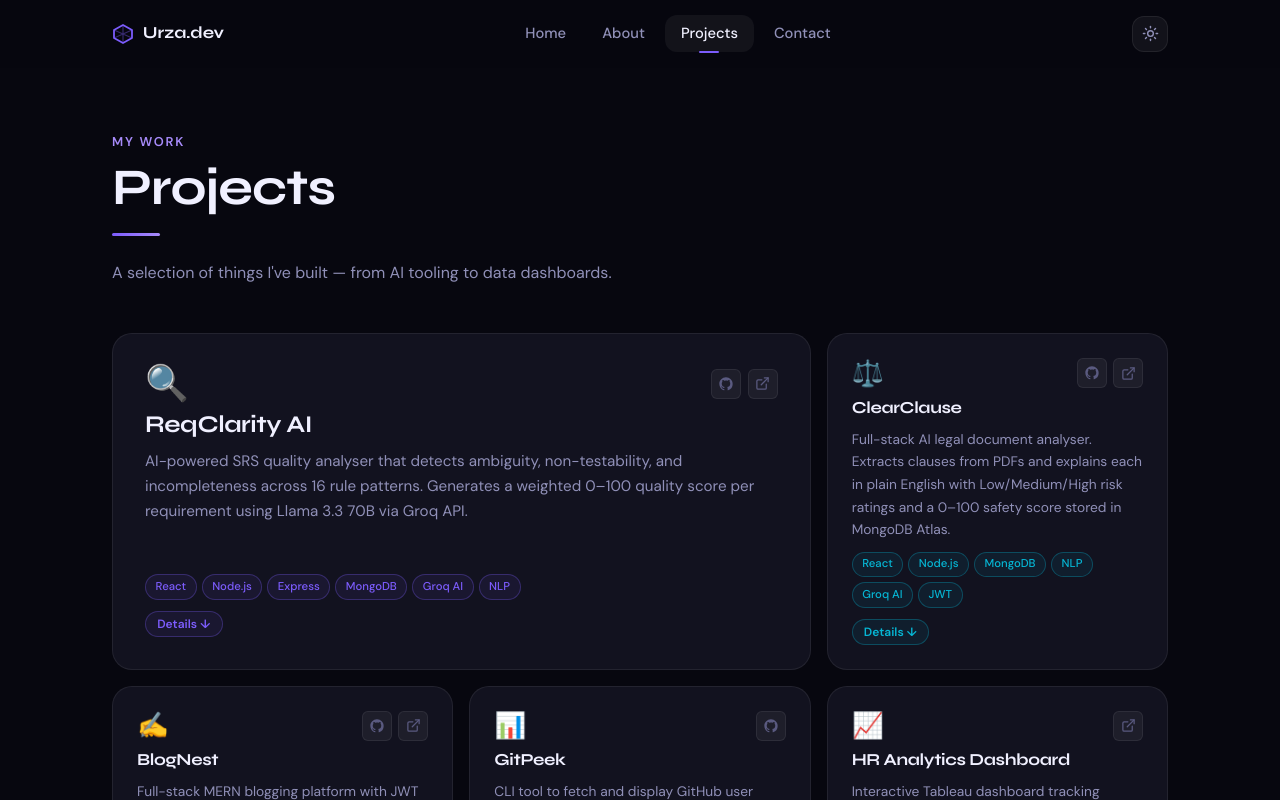
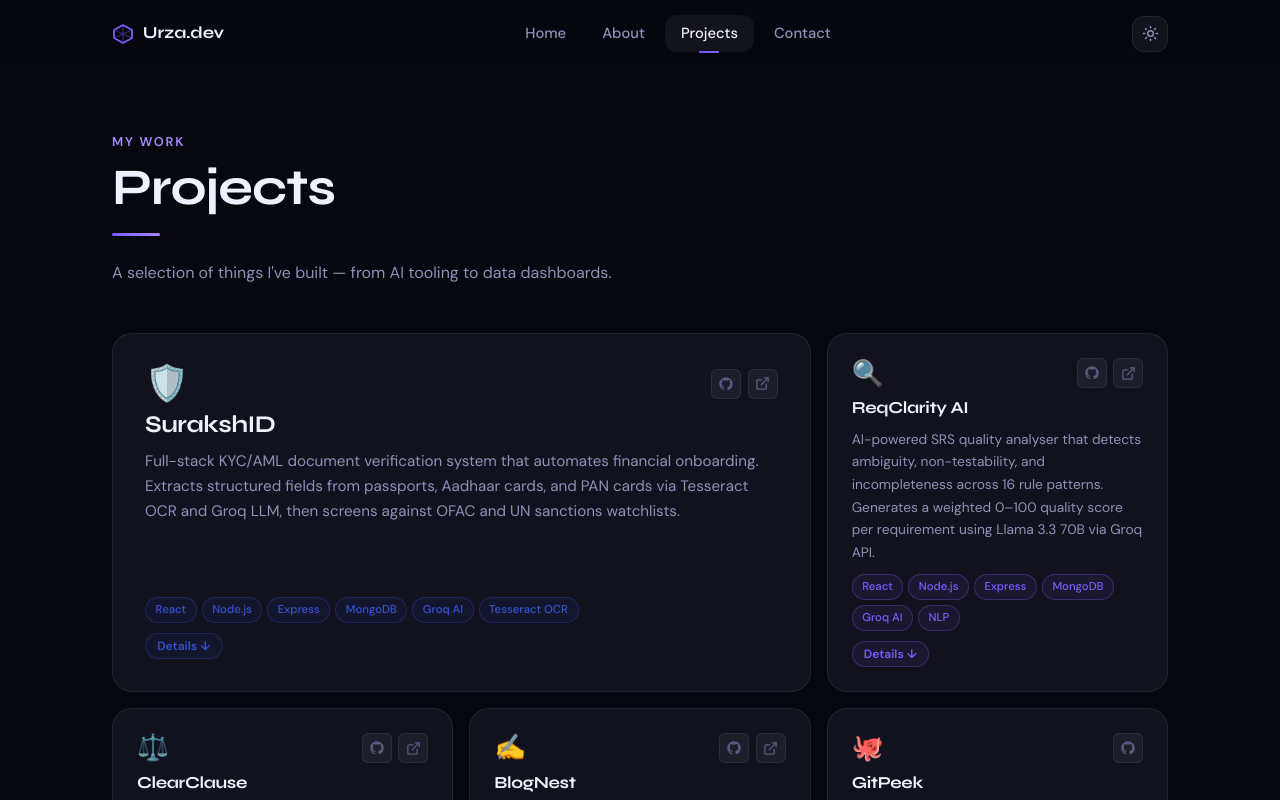
Before and after one commit to urzarai/PersonalPortfolio, a React (Vite) app: page /projects in a window 1280 px wide. Shown: the top 800 px of the page. Built offline with nearby package versions, Linux system fonts and the light colour scheme.

Commit message:
Add SurakshID to Projects

```diff
--- a/src/pages/Projects.jsx
+++ b/src/pages/Projects.jsx
@@ -9,6 +9,19 @@ const GithubIcon = () => (
 )
 
 const FEATURED = [
+  {
+    id: 'surakshid',
+    title: 'SurakshID',
+    description: 'Full-stack KYC/AML document verification system that automates financial onboarding. Extracts structured fields from passports, Aadhaar cards, and PAN cards via Tesseract OCR and Groq LLM, then screens against OFAC and UN sanctions watchlists.',
+    detail: 'Built a 6-stage verification pipeline (upload → classify → extract → validate → screen → score) with AML watchlist screening using fuse.js fuzzy name matching against OFAC Consolidated and UN Security Council lists. Produces a weighted 0–100 risk score with compliance-grade PDF audit reports via PDFKit. Deployed via Docker on Render + Vercel with MongoDB Atlas.',
+    tags: ['React', 'Node.js', 'Express', 'MongoDB', 'Groq AI', 'Tesseract OCR'],
+    accent: '#3451d1',
+    accentBg: 'rgba(52,81,209,0.08)',
+    emoji: '🛡️',
+    size: 'large',
+    live: 'https://suraksh-id.vercel.app/',
+    github: 'https://github.com/urzarai/SurakshID',
+  },
   {
     id: 'reqclarity',
     title: 'ReqClarity AI',
@@ -56,7 +69,7 @@ const FEATURED = [
     tags: ['Python', 'GitHub API', 'Rich', 'CLI'],
     accent: '#22c55e',
     accentBg: 'rgba(34,197,94,0.08)',
-    emoji: '📊',
+    emoji: '🐙',
     size: 'medium',
     live: null,
     github: 'https://github.com/urzarai/GitPeek',
```
